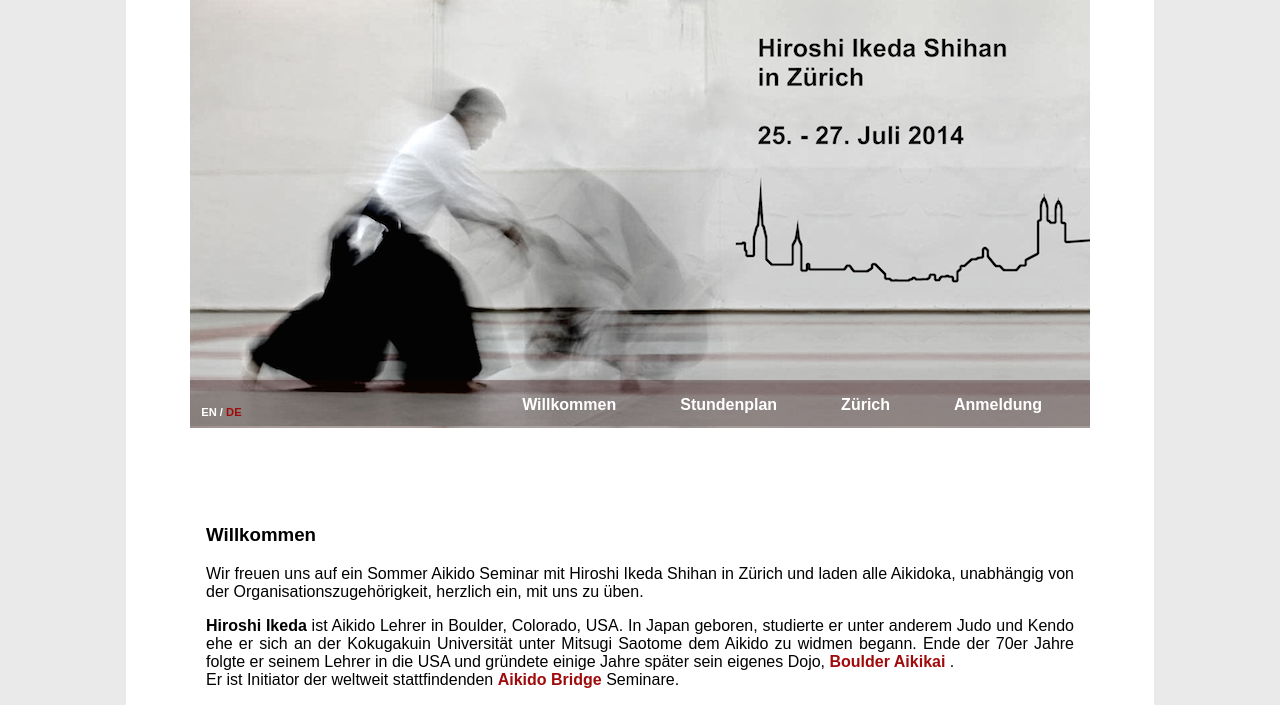
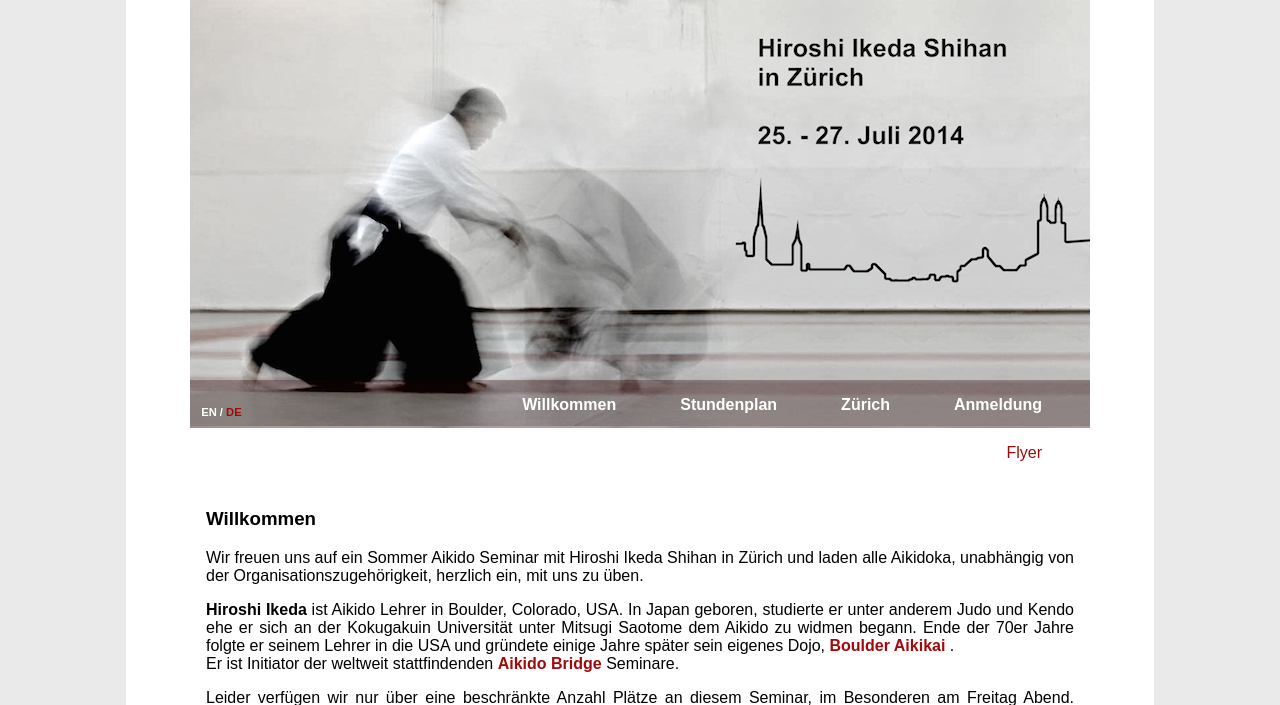
Before and after one commit to michigraber/associationmanager, a Django app: page /de/ in a window 1280 px wide. Shown: the part 33-738 px from the top of the page. Run offline with Django 3.2, Linux system fonts and the light colour scheme.

Commit message:
flyer download completed.

```diff
--- a/ikedaseminar/templates/base.html
+++ b/ikedaseminar/templates/base.html
@@ -30,7 +30,7 @@
             width: 900px;
             overflow: hidden;
             padding: 0 0 0.1em 0;
-            margin: 0 0 1em 0;
+            margin: 0 0 0.5em 0;
             position: relative;
         }
 
@@ -84,6 +84,17 @@
             font-size: 70%;
             float: left;
             margin: 0 0em 0 1em;
+        }
+
+        #precontent {
+            margin: 0 3em 0 0;
+            float: right;
+        }
+
+        #precontent a {
+        	text-decoration: none;
+            color: #A00A0A;
+            text-align: center;
         }
 
         #content {
@@ -183,7 +194,10 @@
     </div>
     </nav>
 
-    {% block precontent %}{% endblock %}
+    <div id='precontent'>
+    {% block precontent %}
+    {% endblock %}
+    </div>
 
     <div id="content"> <!-- used to load in PJAX -->
         {% block content %}
--- a/ikedaseminar/templates/base_language.html
+++ b/ikedaseminar/templates/base_language.html
@@ -1,4 +1,5 @@
 {% extends 'base.html' %}
+{% load staticfiles %}
 
 {% block headerclass %}{% if language == 'en' %}'header_en'{% elif language == 'de' %}'header_de'{% endif %}{% endblock %}
 
@@ -29,3 +30,15 @@
 </ul>
 {% endif %}
 {% endblock %}
+
+{% block precontent %}
+{% if language == 'de' %}
+<a href="{% static "img/Flyer_Landscape_de.pdf" %}">
+Flyer
+</a>
+{% elif language == 'en' %}
+<a href="{% static "img/Flyer_Landscape_en.pdf" %}">
+Flyer
+</a>
+{% endif %}
+{% endblock %}
```
Also changed, not shown: 2 other files.
